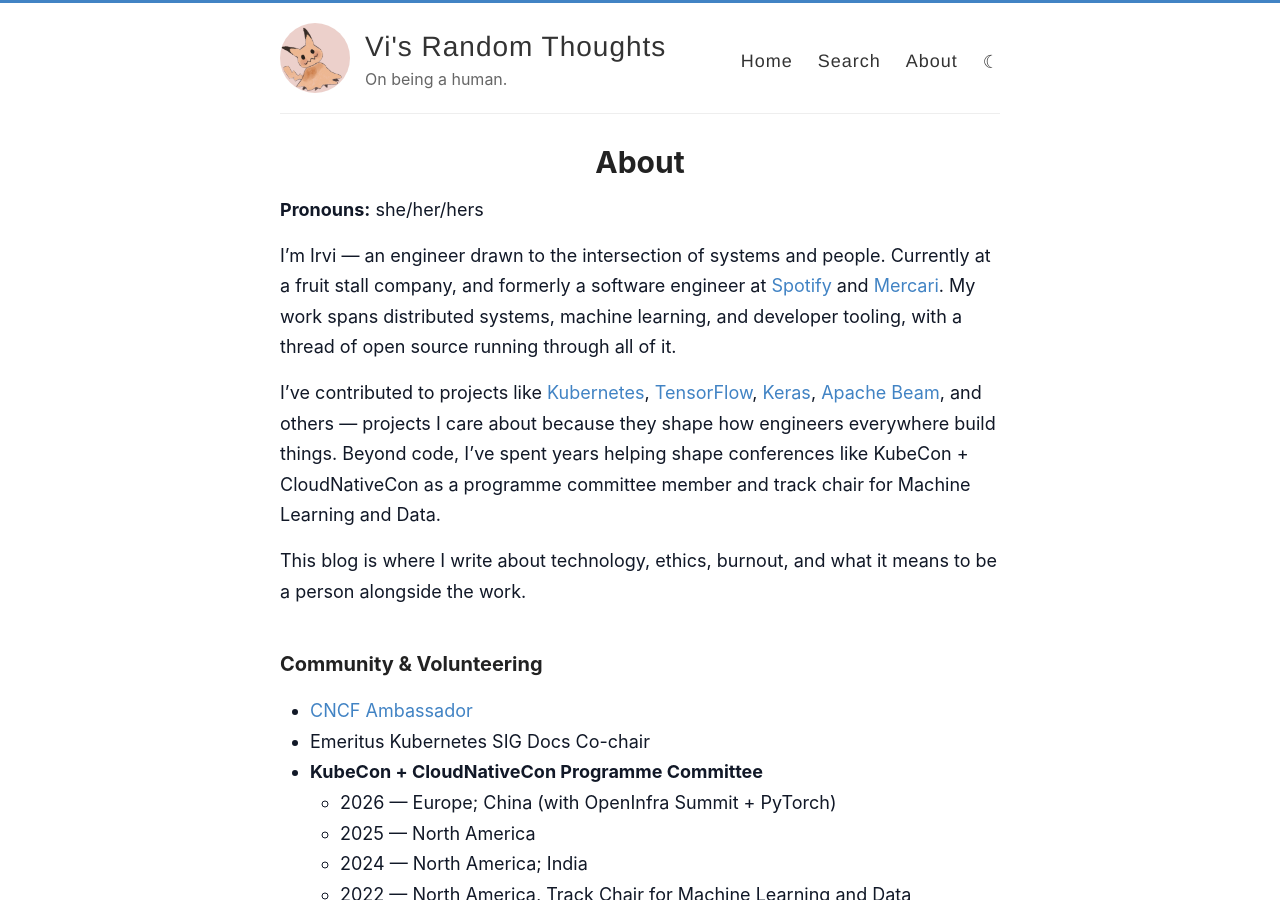
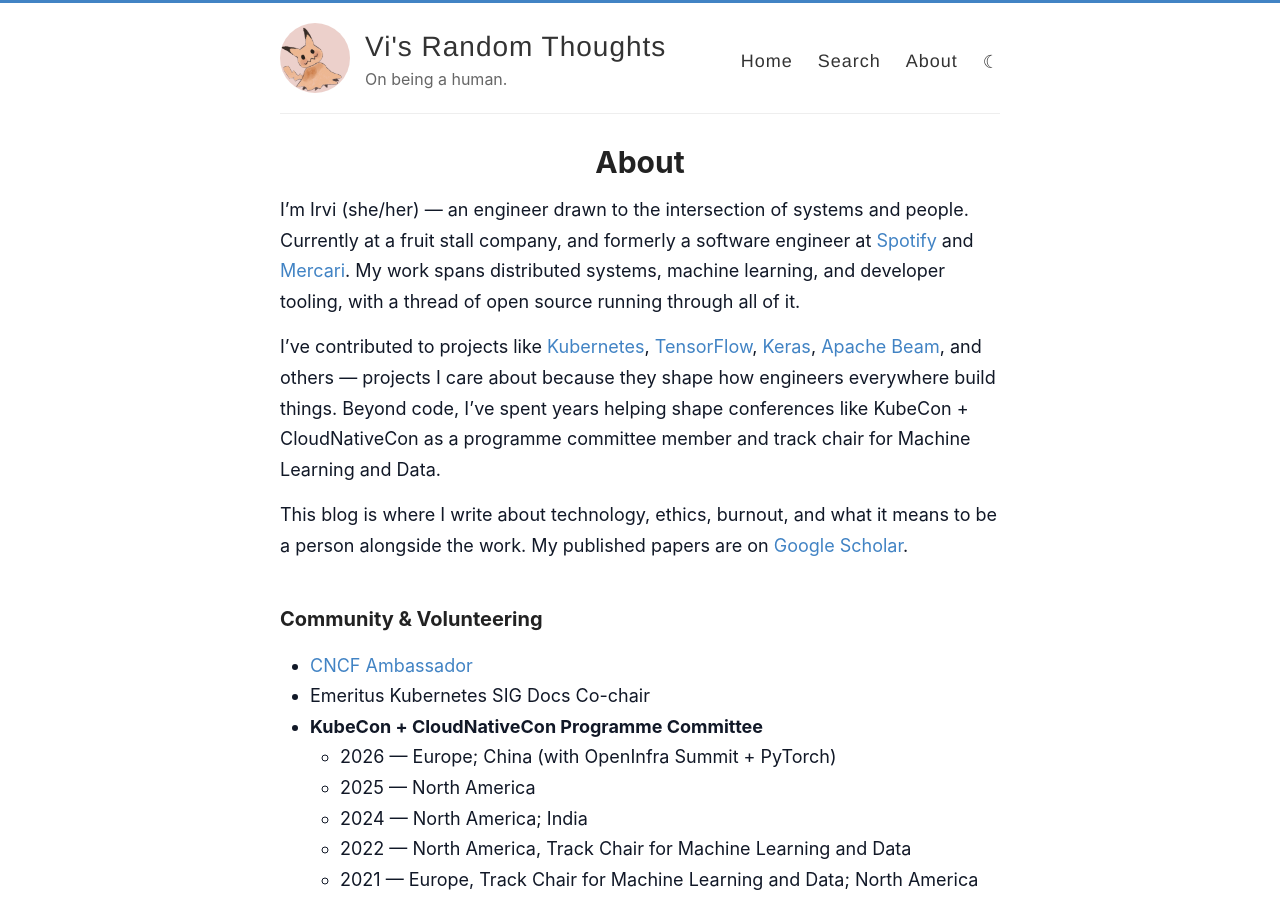
Before and after one commit to irvifa/irvifa.github.io, a Jekyll site: the page built from _pages/about.md, in a window 1280 px wide and 900 px high. Built offline with Jekyll 4.4.1, drawn with Linux system fonts in a browser that asks for light colours; some of the changed text lies outside the part shown.

Commit message:
feat(about): fold pronouns and publications into the intro
Both were standalone one-liners that broke up the page.

Co-Authored-By: Claude Opus 5.5 <noreply@anthropic.com>

```diff
--- a/_pages/about.md
+++ b/_pages/about.md
@@ -5,13 +5,11 @@ permalink: /about/
 class: about
 ---
 
-**Pronouns:** she/her/hers
-
-I'm Irvi — an engineer drawn to the intersection of systems and people. Currently at a fruit stall company, and formerly a software engineer at [Spotify](https://www.spotify.com/) and [Mercari](https://about.mercari.com/en/). My work spans distributed systems, machine learning, and developer tooling, with a thread of open source running through all of it.
+I'm Irvi (she/her) — an engineer drawn to the intersection of systems and people. Currently at a fruit stall company, and formerly a software engineer at [Spotify](https://www.spotify.com/) and [Mercari](https://about.mercari.com/en/). My work spans distributed systems, machine learning, and developer tooling, with a thread of open source running through all of it.
 
 I've contributed to projects like [Kubernetes](https://github.com/kubernetes), [TensorFlow](https://github.com/tensorflow), [Keras](https://github.com/keras-team), [Apache Beam](https://beam.apache.org/), and others — projects I care about because they shape how engineers everywhere build things. Beyond code, I've spent years helping shape conferences like KubeCon + CloudNativeCon as a programme committee member and track chair for Machine Learning and Data.
 
-This blog is where I write about technology, ethics, burnout, and what it means to be a person alongside the work.
+This blog is where I write about technology, ethics, burnout, and what it means to be a person alongside the work. My published papers are on [Google Scholar](https://scholar.google.com/citations?user=95-AHW8AAAAJ&hl=en).
 
 ### Community & Volunteering
 
```
Also changed, not shown: other parts of _pages/about.md (+0 -4 lines).
